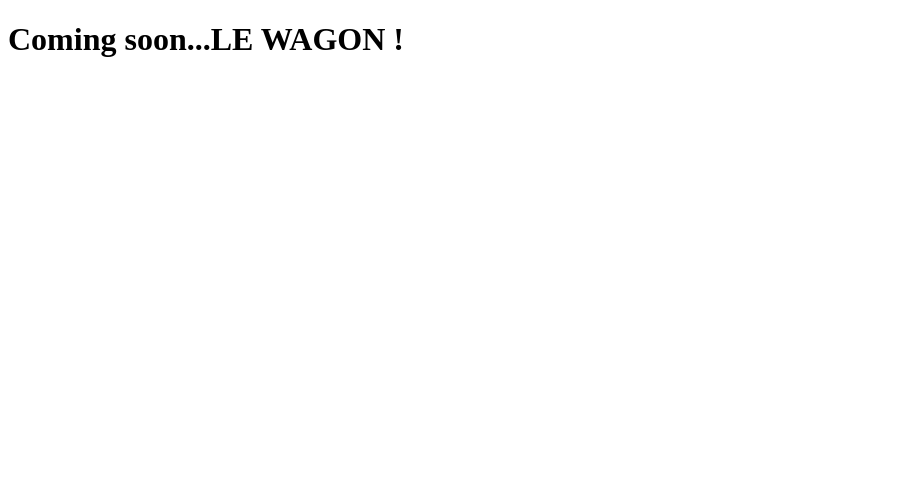
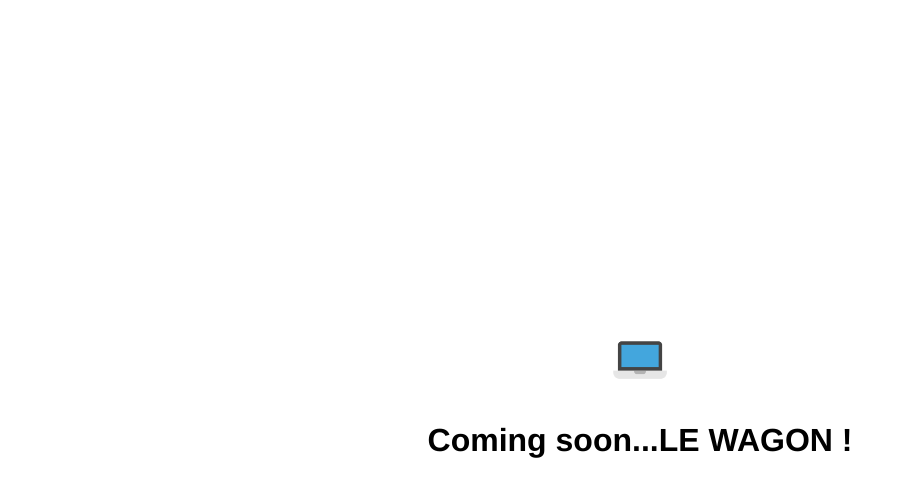
Before and after one commit to SimEli/git-101, a plain HTML site: page index.html in a window 1280 px wide. Shown: the whole page, without its empty margins (0-904 px from the left). Drawn offline with Linux system fonts and the light colour scheme.

Commit message:
adding style

```diff
--- a/index.html
+++ b/index.html
@@ -1,9 +1,13 @@
 <!DOCTYPE html>
 <html>
 <head>
+	<link rel="stylesheet" type="text/css" href="style.css"></link>
 	<title></title>
 </head>
 <body>
-	<h1>Coming soon...LE WAGON !</h1>
+	<div id="container">
+		<img id="logo" src="laptop.png">
+		<h1>Coming soon...LE WAGON !</h1>
+	</div>
 </body>
 </html>
--- /dev/null
+++ b/style.css
@@ -0,0 +1,18 @@
+body {
+	margin: 0;
+	font-family : Helvetica;
+}
+
+#logo {
+	height: 80px;
+	width: 80px;
+
+}
+
+#container {
+	display: flex;
+	align-items: center;
+	justify-content: center;
+	height: 100vh;
+	flex-direction: column;
+}
```
